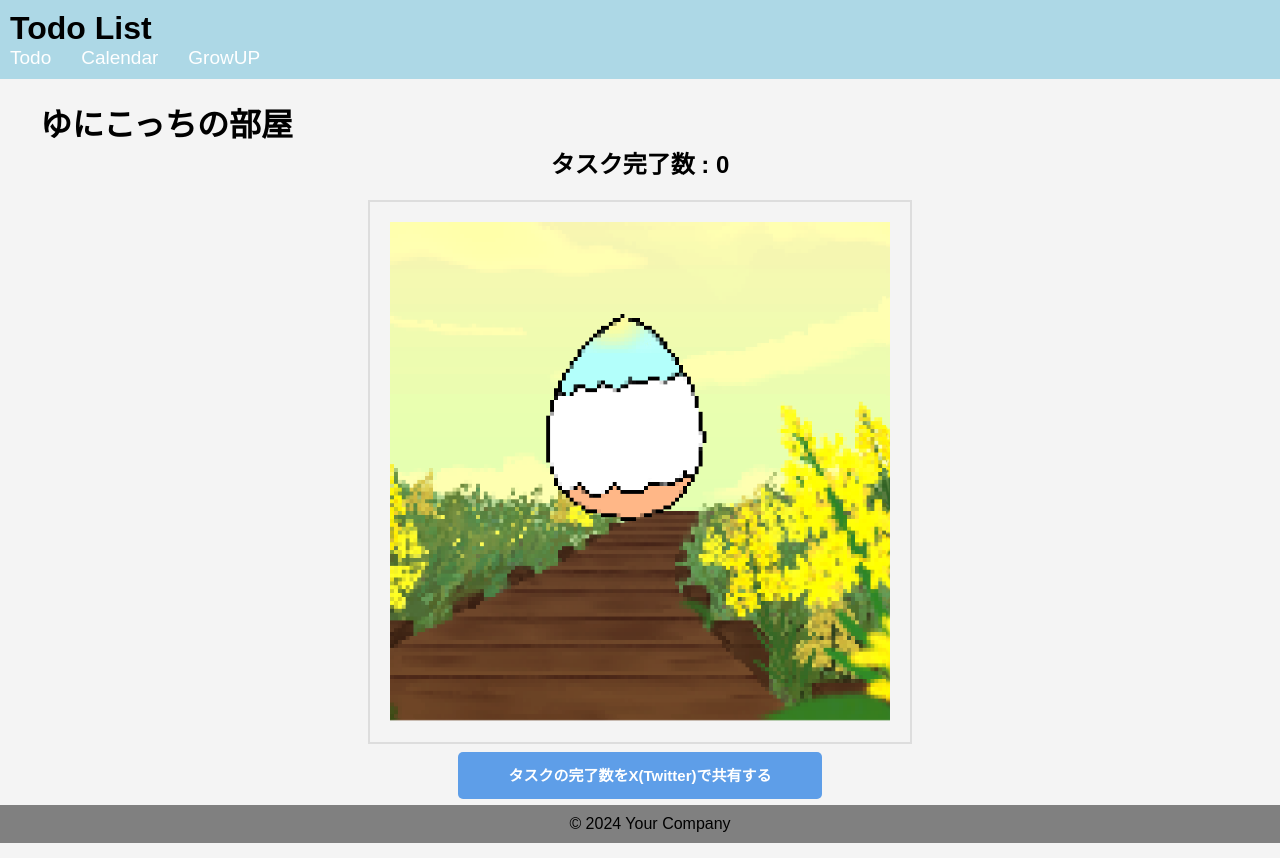
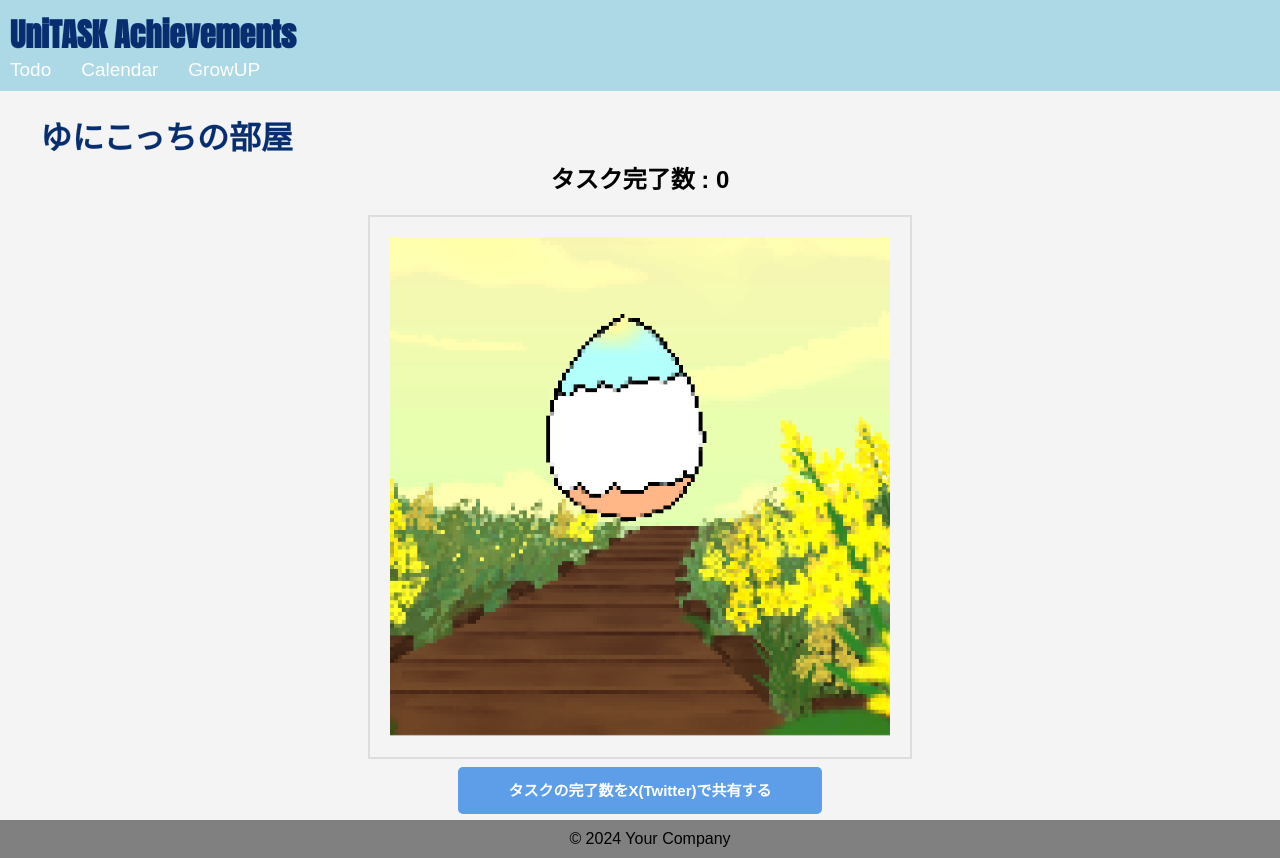
Before and after one commit to furuyashikiiori/camp2024_07, a React (Create React App) app in the folder my-react-app/: page /growup in a window 1280 px wide. Built offline with nearby package versions, Linux system fonts and the light colour scheme; no server answers.

Commit message:
ヘッダーh1タグ

```diff
--- a/my-react-app/public/index.html
+++ b/my-react-app/public/index.html
@@ -24,6 +24,12 @@
       work correctly both with client-side routing and a non-root public URL.
       Learn how to configure a non-root public URL by running `npm run build`.
     -->
+    <link rel="preconnect" href="https://fonts.googleapis.com" />
+    <link rel="preconnect" href="https://fonts.gstatic.com" crossorigin />
+    <link
+      href="https://fonts.googleapis.com/css2?family=Anton&display=swap"
+      rel="stylesheet"
+    />
     <title>UniTASK Achievements</title>
   </head>
   <body>
--- a/my-react-app/src/components/Header.css
+++ b/my-react-app/src/components/Header.css
@@ -29,3 +29,16 @@
 nav ul li a:hover {
   color: #003142;
 }
+
+.anton-regular {
+  font-family: "Anton", sans-serif;
+  font-weight: 400;
+  font-style: normal;
+}
+
+h1 {
+  font-family: Anton;
+  color: rgb(8, 46, 111);
+  -webkit-text-stroke-width: 0.1px;
+  -webkit-text-stroke-color: rgb(126, 165, 192);
+}
--- a/my-react-app/src/components/Header.js
+++ b/my-react-app/src/components/Header.js
@@ -5,7 +5,7 @@
 const Header = () => {
   return (
     <header className="header">
-      <h1>Todo List</h1>
+      <h1>UniTASK Achievements</h1>
       <nav>
         <ul>
           {/* <Link>タグで画面遷移のリンクを作成 */}
```
Lines whose indentation alone changed are shown as unchanged.
